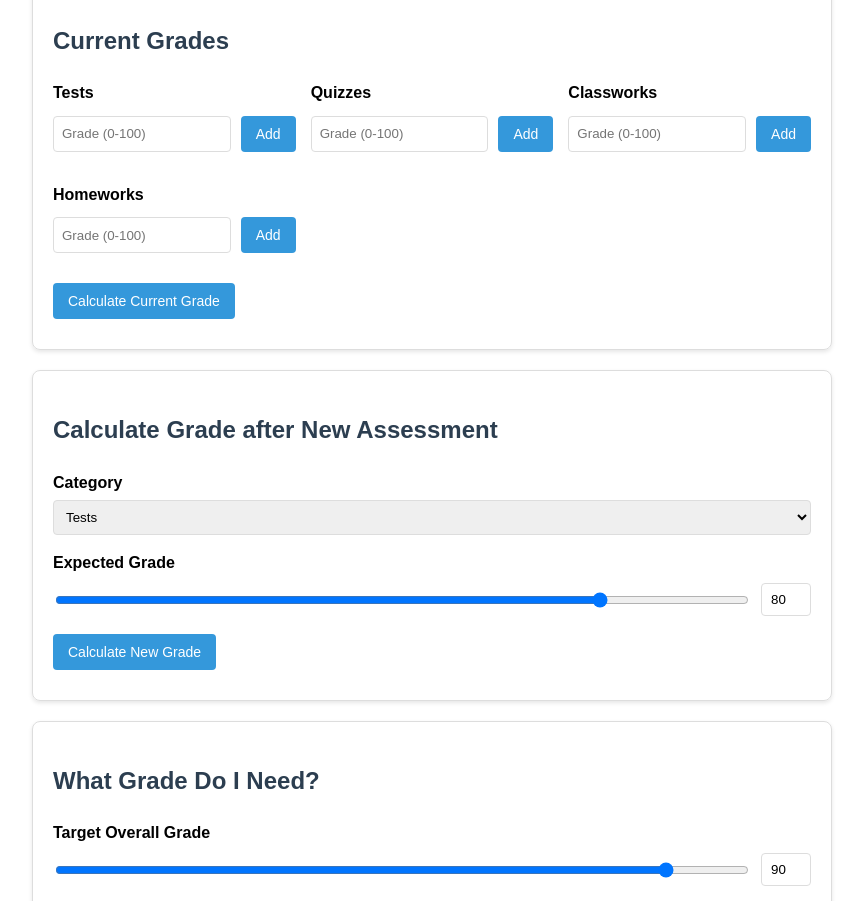
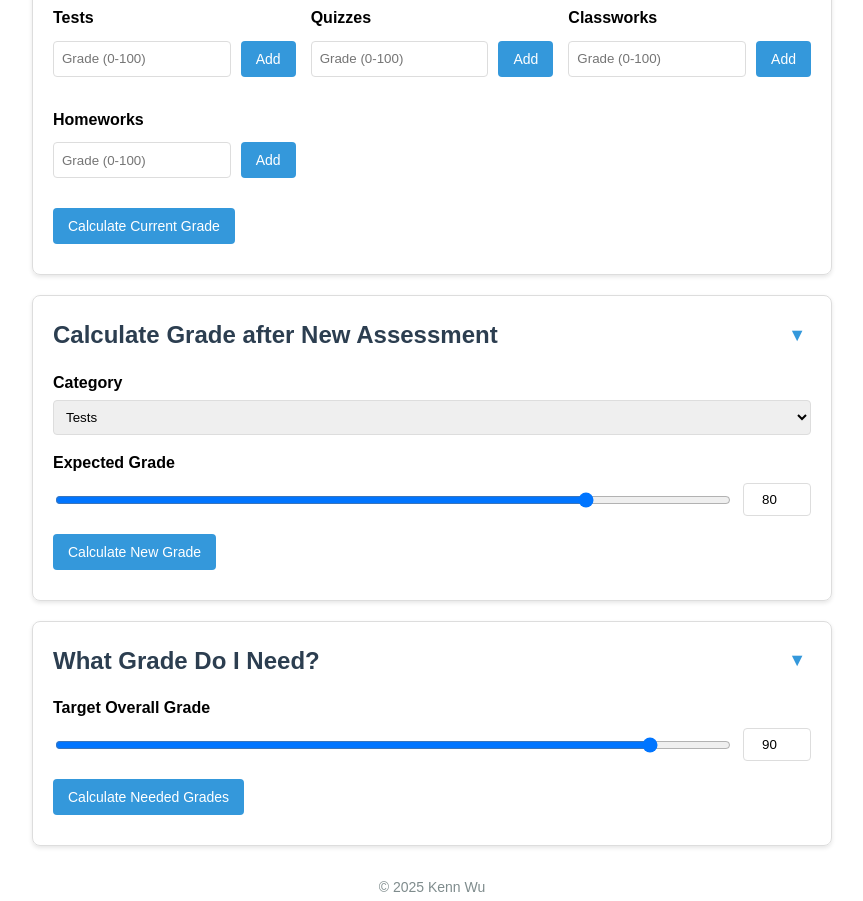
Before and after one commit to KennWu1/Grades25, a plain HTML site: page index.html in a window 1280 px wide. Shown: the part 517-1418 px from the top of the page, without its empty margins (208-1071 px from the left). Drawn offline with Linux system fonts and the light colour scheme.

Commit message:
Added collapsible sections for readability

```diff
--- a/index.html
+++ b/index.html
@@ -1,4 +1,4 @@
-W<!DOCTYPE html>
+<!DOCTYPE html>
 <html lang="en">
 <head>
     <meta charset="UTF-8">
@@ -25,6 +25,36 @@ W<!DOCTYPE html>
             border-radius: 8px;
             padding: 20px;
             box-shadow: 0 2px 4px rgba(0,0,0,0.1);
+        }
+        .card-header {
+            display: flex;
+            justify-content: space-between;
+            align-items: center;
+            margin-bottom: 15px;
+            cursor: pointer;
+        }
+        .card-header h2 {
+            margin: 0;
+        }
+        .toggle-btn {
+            background: none;
+            border: none;
+            font-size: 18px;
+            color: #3498db;
+            cursor: pointer;
+            padding: 5px;
+            transition: transform 0.3s ease;
+        }
+        .toggle-btn.collapsed {
+            transform: rotate(-90deg);
+        }
+        .card-content {
+            overflow: hidden;
+            transition: max-height 0.3s ease;
+            max-height: 1000px;
+        }
+        .card-content.collapsed {
+            max-height: 0;
         }
         .grid {
             display: grid;
@@ -121,7 +151,11 @@ W<!DOCTYPE html>
     <div class="container">
         <!-- Category Weights -->
         <div class="card">
+            <div class="card-header" onclick="toggleSection('weights-section')">
                 <h2>Category Weights</h2>
+                <button class="toggle-btn" id="weights-section-toggle">▼</button>
+            </div>
+            <div class="card-content" id="weights-section">
                 <div class="grid">
                     <div class="form-group">
                         <label for="tests-weight">Tests (%)</label>
@@ -155,10 +189,15 @@ W<!DOCTYPE html>
                 <div id="weight-error" style="color: red; display: none;">Total weights must equal 100%</div>
                 <button id="save-weights">Save Weights</button>
             </div>
+        </div>
 
         <!-- Current Grades -->
         <div class="card">
+            <div class="card-header" onclick="toggleSection('current-grades-section')">
                 <h2>Current Grades</h2>
+                <button class="toggle-btn" id="current-grades-section-toggle">▼</button>
+            </div>
+            <div class="card-content" id="current-grades-section">
                 <div class="grid">
                     <div class="form-group">
                         <label for="tests-category">Tests</label>
@@ -198,10 +237,15 @@ W<!DOCTYPE html>
                     <div id="current-grade" class="result"></div>
                 </div>
             </div>
+        </div>
 
         <!-- New Assignment -->
         <div class="card">
+            <div class="card-header" onclick="toggleSection('new-assignment-section')">
                 <h2>Calculate Grade after New Assessment</h2>
+                <button class="toggle-btn" id="new-assignment-section-toggle">▼</button>
+            </div>
+            <div class="card-content" id="new-assignment-section">
                 <div class="form-group">
                     <label for="new-assignment-category">Category</label>
                     <select id="new-assignment-category">
@@ -221,10 +265,15 @@ W<!DOCTYPE html>
                 <button id="calculate-new">Calculate New Grade</button>
                 <div id="new-grade" class="result"></div>
             </div>
+        </div>
 
         <!-- Target Grade -->
         <div class="card">
+            <div class="card-header" onclick="toggleSection('target-grade-section')">
                 <h2>What Grade Do I Need?</h2>
+                <button class="toggle-btn" id="target-grade-section-toggle">▼</button>
+            </div>
+            <div class="card-content" id="target-grade-section">
                 <div class="form-group">
                     <label for="target-grade">Target Overall Grade</label>
                     <div class="slide-container">
@@ -247,6 +296,7 @@ W<!DOCTYPE html>
                 </table>
             </div>
         </div>
+    </div>
 
     <footer>
         &copy; 2025 Kenn Wu
@@ -266,6 +316,13 @@ W<!DOCTYPE html>
                 quizzes: [],
                 classworks: [],
                 homeworks: []
+            },
+            // Add collapsed state for each section
+            collapsed: {
+                'weights-section': false,
+                'current-grades-section': false,
+                'new-assignment-section': false,
+                'target-grade-section': false
             }
         };
 
@@ -276,6 +333,10 @@ W<!DOCTYPE html>
                 const parsedState = JSON.parse(savedState);
                 state.weights = parsedState.weights;
                 state.grades = parsedState.grades;
+                // Load collapsed state if available
+                if (parsedState.collapsed) {
+                    state.collapsed = parsedState.collapsed;
+                }
             }
         } catch (e) {
             console.log('Unable to access localStorage. Using default values.');
@@ -316,6 +377,24 @@ W<!DOCTYPE html>
         const targetGrade = document.getElementById('target-grade');
         const targetGradeValue = document.getElementById('target-grade-value');
 
+        // Toggle section collapse/expand
+        function toggleSection(sectionId) {
+            const section = document.getElementById(sectionId);
+            const toggleButton = document.getElementById(sectionId + '-toggle');
+
+            state.collapsed[sectionId] = !state.collapsed[sectionId];
+
+            if (state.collapsed[sectionId]) {
+                section.classList.add('collapsed');
+                toggleButton.classList.add('collapsed');
+            } else {
+                section.classList.remove('collapsed');
+                toggleButton.classList.remove('collapsed');
+            }
+
+            saveToStorage();
+        }
+
         // Initialize UI with current state
         function initializeUI() {
             // Set weight inputs
@@ -327,6 +406,19 @@ W<!DOCTYPE html>
             // Render assignments
             for (const category in state.grades) {
                 renderAssignments(category);
+            }
+
+            // Apply collapsed state
+            for (const sectionId in state.collapsed) {
+                if (state.collapsed[sectionId]) {
+                    const section = document.getElementById(sectionId);
+                    const toggleButton = document.getElementById(sectionId + '-toggle');
+
+                    if (section && toggleButton) {
+                        section.classList.add('collapsed');
+                        toggleButton.classList.add('collapsed');
+                    }
+                }
             }
         }
 
```
Lines whose indentation alone changed are shown as unchanged.
